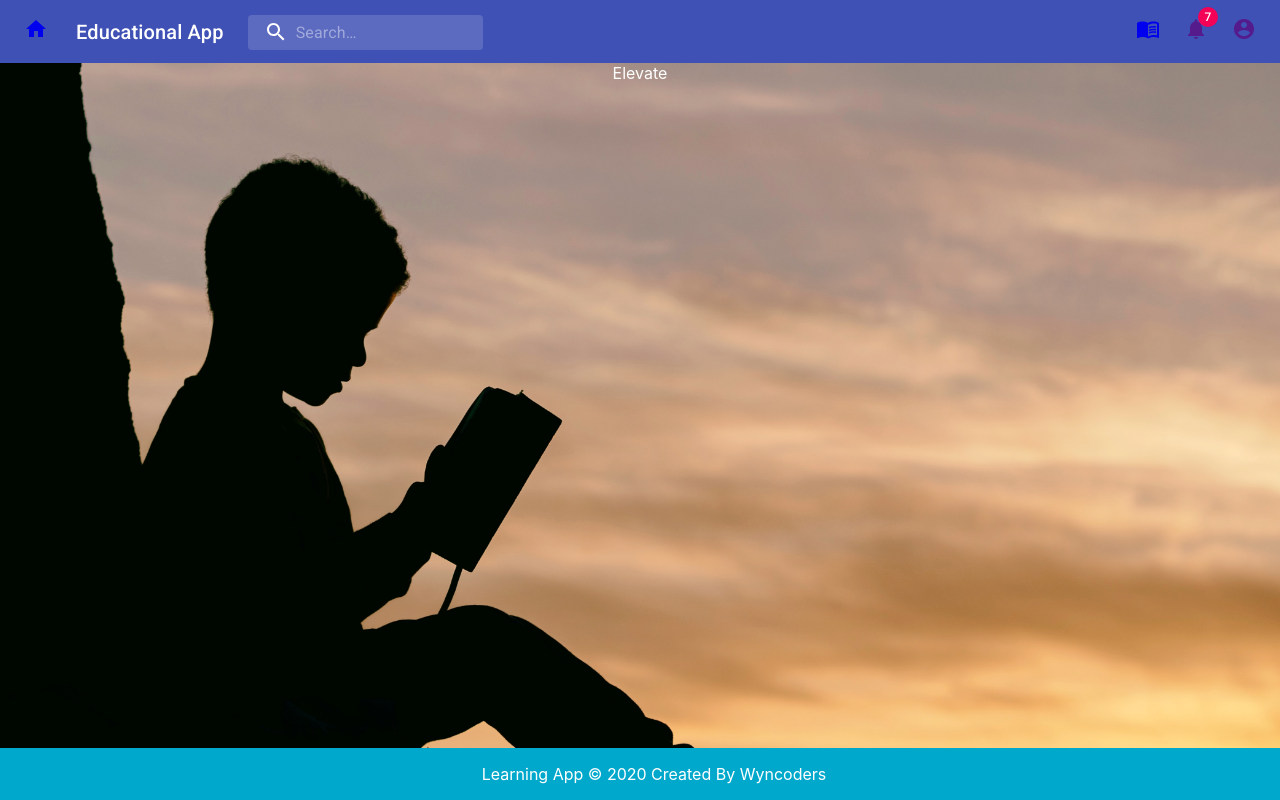
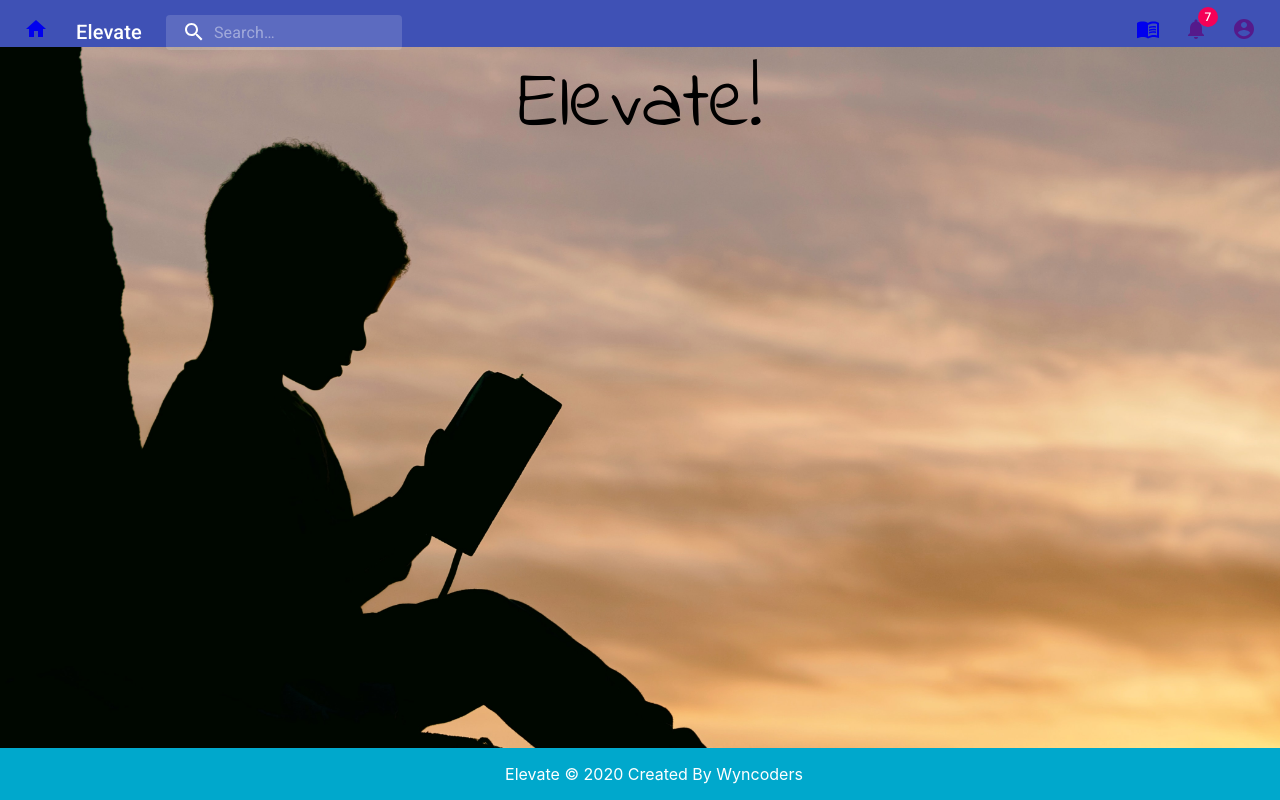
Before and after one commit to mj305/U-FLearningApp, a React (Create React App) app: page / in a window 1280 px wide. Built offline with nearby package versions, Linux system fonts and the light colour scheme.

Commit message:
elevate commit

```diff
--- a/public/index.html
+++ b/public/index.html
@@ -26,6 +26,7 @@
     -->
     <link rel="stylesheet" href="https://fonts.googleapis.com/css?family=Roboto:300,400,500,700&display=swap" />
     <link rel="stylesheet" href="https://fonts.googleapis.com/icon?family=Material+Icons" />
+    <link href="https://fonts.googleapis.com/css2?family=Indie+Flower&display=swap" rel="stylesheet">
 
     <title>React App</title>
   </head>
--- a/src/Components/BookSlider/Text/text1.js
+++ b/src/Components/BookSlider/Text/text1.js
@@ -6,6 +6,7 @@ import family from "../Images/family.jpg";
 const text1 = () => {
   return (
     <>
+      <h2 >Money Basics</h2>
       <div className="text">
         We use money to buy what we need or want. Some of those include housing,
         food, clothes, fun, and many other things.
--- a/src/Components/Footer/FooterComponent.js
+++ b/src/Components/Footer/FooterComponent.js
@@ -8,7 +8,7 @@ const FooterComponent = () => {
         <div className="footer-component-container">
           <div className="footer-component-wrapper">
             <a href='https://github.com/mj305/UniteNFightHackathon'  target='blank' >
-            <p>Learning App © 2020 Created By Wyncoders </p>
+            <p>Elevate © 2020 Created By Wyncoders </p>
             </a>
           </div>
         </div>
--- a/src/Components/Home/HomeComponent.css
+++ b/src/Components/Home/HomeComponent.css
@@ -6,4 +6,13 @@
   background-repeat: no-repeat;
   background-size: cover;
   background-position: center center;
+
  }
+
+ .header-page-text {
+  font-family: 'Indie Flower', cursive;
+  font-size: 5rem;
+/*   display: grid;
+  grid-template-columns: repeat(4, 1fr);
+  grid-template-rows: repeat(6, 1fr); */
+ }
--- a/src/Components/Home/HomeComponent.js
+++ b/src/Components/Home/HomeComponent.js
@@ -10,9 +10,10 @@ const HomeComponent = () => {
     return(
       <>
         <div className="home-page-container">
-          <p>Elevate</p>
+          <div className="header-page-text" >Elevate!</div>
+          <FooterComponent />
         </div>
-      <FooterComponent />
+
       </>
     )
 };
--- a/src/Components/NavBar/NavBarComponent.js
+++ b/src/Components/NavBar/NavBarComponent.js
@@ -178,7 +178,7 @@ export default function PrimarySearchAppBar() {
 
           </IconButton>
           <Typography className={classes.title} variant="h6" noWrap>
-            Educational App
+            Elevate
           </Typography>
           <div className={classes.search}>
             <div className={classes.searchIcon}>
```
